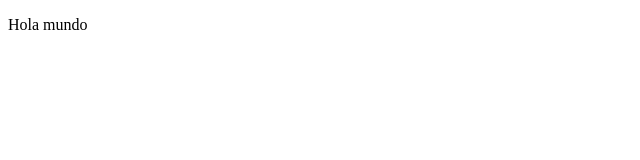
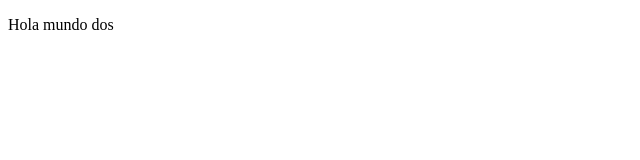
Before and after one commit to Alarcon0606/hola-mundo, a plain HTML site: page index.html in a window 1280 px wide. Shown: the full height of the page, 0-640 px from the left. Drawn offline with Linux system fonts and the light colour scheme.

Commit message:
segundo commit

```diff
--- a/index.html
+++ b/index.html
@@ -4,6 +4,6 @@
         <title>Hola Mundo</title>
     </head>
     <body>
-        <p>Hola mundo</p>
+        <p>Hola mundo dos</p>
     </body>
 </html>
```
Also changed, not shown: qrcode-generado.png (added).
